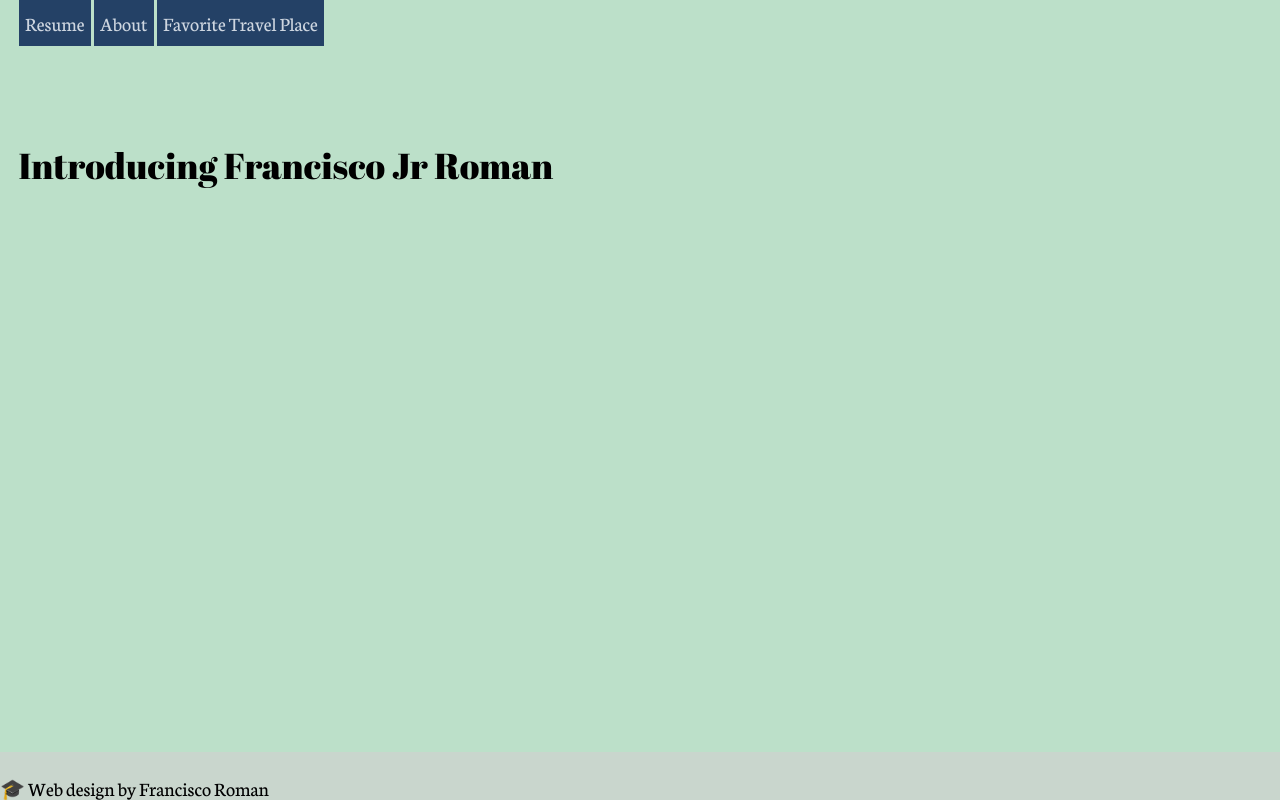
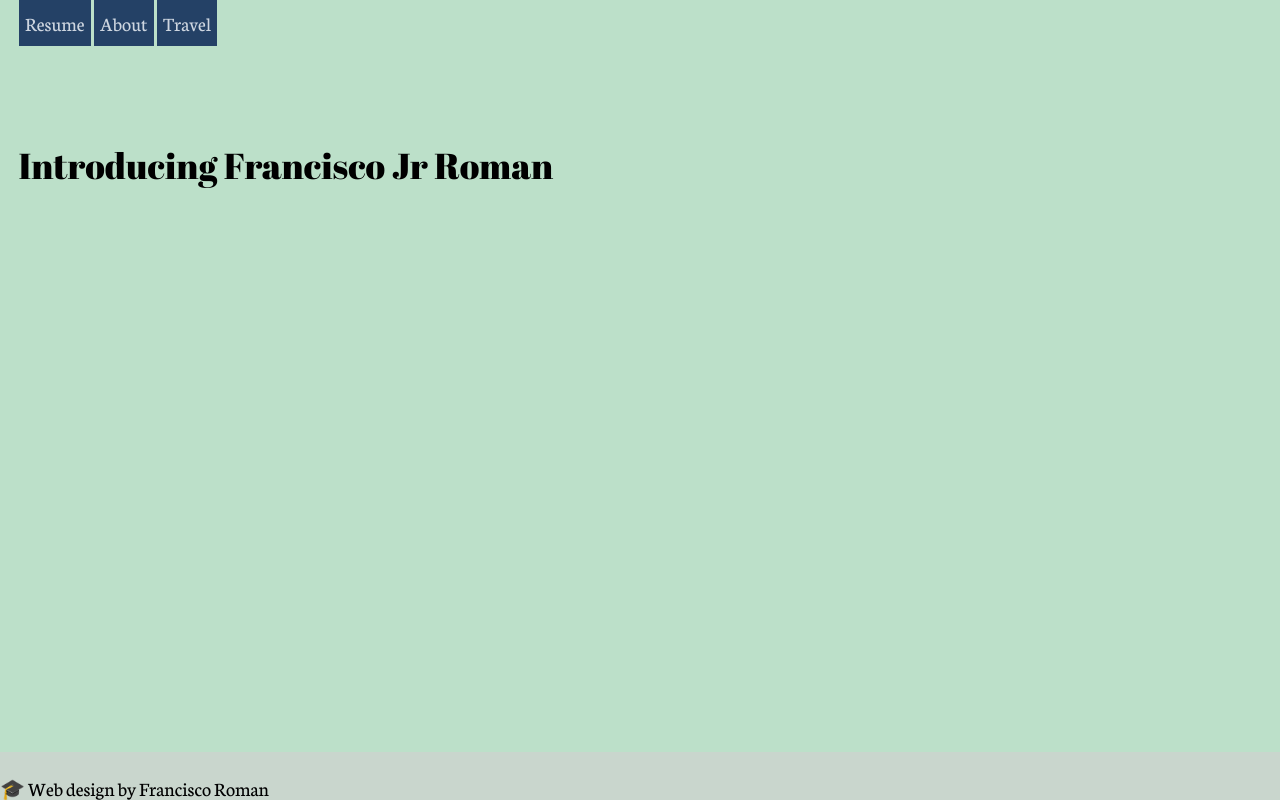
Before and after one commit to franquejr/fromantech.github.io, a plain HTML site: page index.html in a window 1280 px wide. Drawn offline with Linux system fonts and the light colour scheme.

```diff
--- a/index.html
+++ b/index.html
@@ -9,6 +9,7 @@
       <link href="https://fonts.googleapis.com/css?family=Neuton" rel="stylesheet">
   </head>
     <body id="page-one">
+      <div>
       <main>
         <h1 id="h1">Introducing Francisco Jr Roman</h1>
           <header>
@@ -16,11 +17,12 @@
               <ul id="nav-links">
                 <li><a href="resume/index.html">Resume</a></li>
                 <li><a href="about/index.html">About</a></li>
-                <li><a href="travel-destination/index.html">Favorite Travel Place</a></li>
+                <li><a href="travel-destination/index.html">Travel</a></li>
               </ul>
             </nav>
           </header>
+      <footer id="footer">&#127891 Web design by Francisco Roman</footer>
       </main>
-      <footer id="footer">&#127891 Web design by Francisco Roman</footer>
+      </div>
     </body>
 </html>
```
